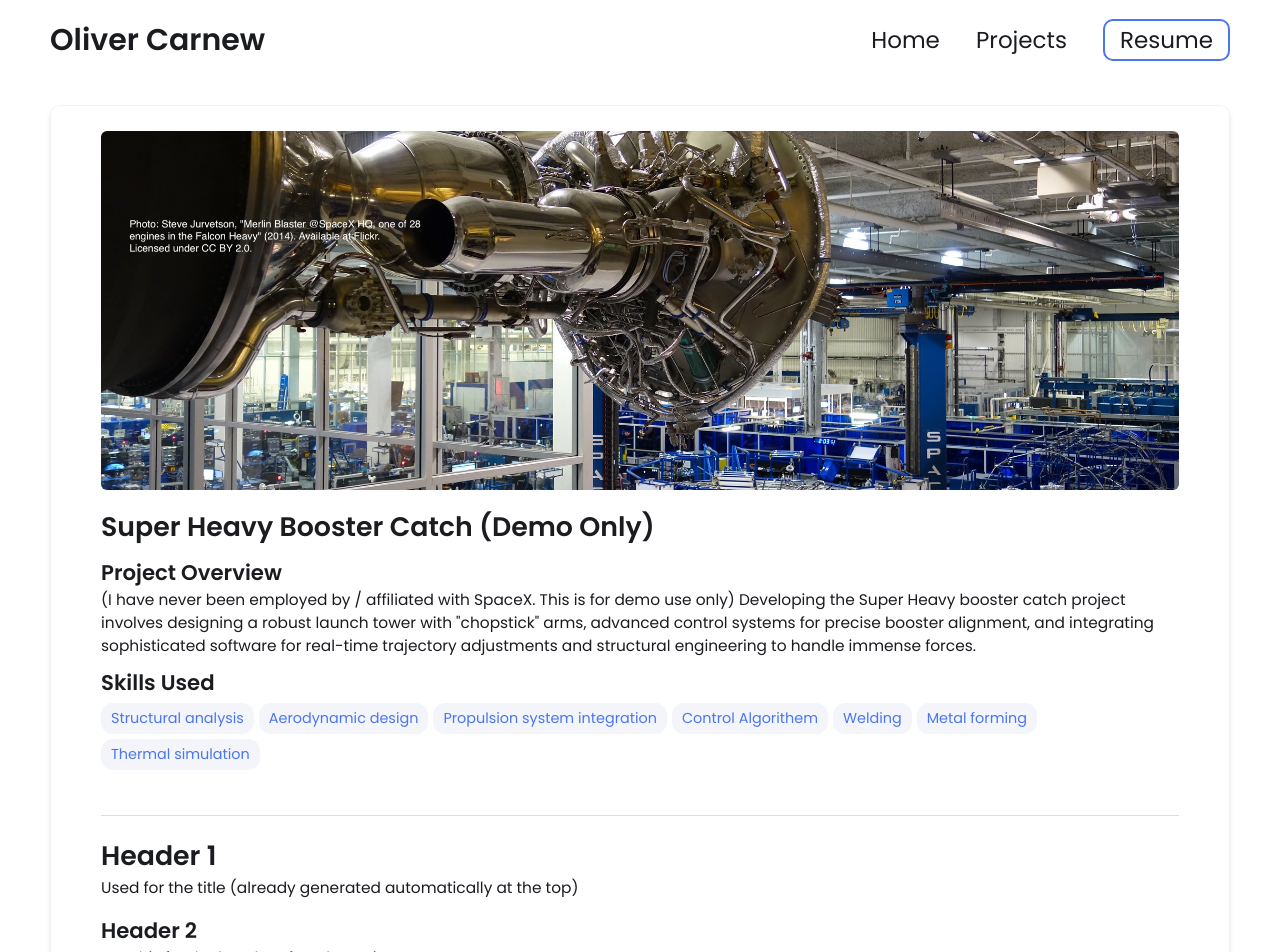
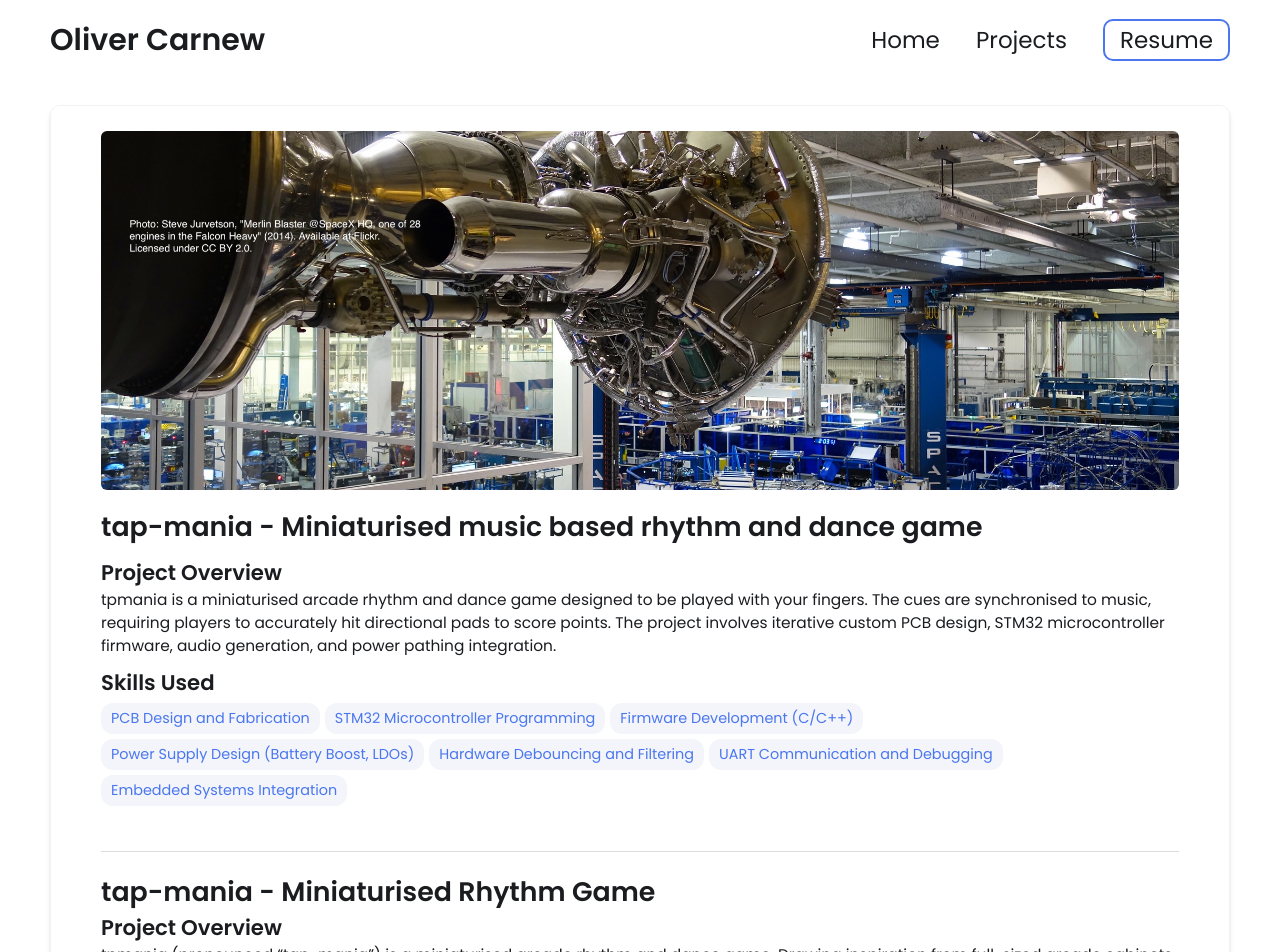
Before and after one commit to OliCar-del/OliCar-del.github.io, a Jekyll site: the page built from _projects/demo-project/index.md, in a window 1280 px wide and 1400 px high. Shown: the top 952 px of the window. Built offline with Jekyll 4.4.1, drawn with Linux system fonts in a browser that asks for light colours; some of the changed text lies outside the part shown.

Commit message:
adding tapmania project

````diff
--- a/_projects/demo-project/index.md
+++ b/_projects/demo-project/index.md
@@ -1,27 +1,27 @@
 ---
 layout: post
-title: Super Heavy Booster Catch (Demo Only)
-description:  (I have never been employed by / affiliated with SpaceX. This is for demo use only)
-    Developing the Super Heavy booster catch project involves designing a robust launch tower with "chopstick" arms, advanced control systems for precise booster alignment, and integrating sophisticated software for real-time trajectory adjustments and structural engineering to handle immense forces.
+title: tap-mania - Miniaturised music based rhythm and dance game
+description: tpmania is a miniaturised arcade rhythm and dance game designed to be played with your fingers. The cues are synchronised to music, requiring players to accurately hit directional pads to score points. The project involves iterative custom PCB design, STM32 microcontroller firmware, audio generation, and power pathing integration.
 skills:
-  - Structural analysis
-  - Aerodynamic design
-  - Propulsion system integration
-  - Control Algorithem
-  - Welding
-  - Metal forming
-  - Thermal simulation
+  - PCB Design and Fabrication
+  - STM32 Microcontroller Programming
+  - Firmware Development (C/C++)
+  - Power Supply Design (Battery Boost, LDOs)
+  - Hardware Debouncing and Filtering
+  - UART Communication and Debugging
+  - Embedded Systems Integration
 
 main-image: /project2.jpg
 ---
 
 ---
-# Header 1
-Used for the title (already generated automatically at the top)
-## Header 2
-Use this for the header of each section
-### Header 3
-Use this to have subsection if needed
+# tap-mania - Miniaturised Rhythm Game
+
+## Project Overview
+tpmania (pronounced "tap-mania") is a miniaturised arcade rhythm and dance game. Drawing inspiration from full-sized arcade cabinets of the early 2000s, the objective of the player is to follow rhythm cues displayed on a screen by pressing the correct arcade buttons. The game requires precise timing, scoring players based on their accuracy in hitting the pads synchronised to the music.
+
+### Hardware & PCB Design
+The hardware involves an iterative PCB design centered around an STM32L433CCT6 microcontroller. The system includes robust power pathing and battery charging with an MP2637GR-Z IC, a 3.3V LDO (AP2112K-3.3) for digital rails, audio generation via a MAX98357A DAC + Amplifier, SD card interfacing, and a 1.3” OLED display.
 
 
 ## Embedding images
@@ -31,7 +31,7 @@ Use this to have subsection if needed
 You can put in multiple entries. All images will be at a fixed height in the same row. With smaller window, they will switch to columns.
 
 ### Embeed images
-{% include image-gallery.html images="project2.jpg" height="400" %}
+{% include image-gallery.html images="pcbv1_schematic.jpg" height="400" %}
 place the images in project folder/images then update the file path.
 
 
@@ -52,61 +52,34 @@ The width of the video below. Regardless of initial width, all the videos is res
 ---
 
 ## Starting a new line
-leave two spaces "  " at the end or enter <br>
+The team focused on developing separate aspects of the product on breakout boards before moving to prototype PCBs.
+This iterative methodology allowed for easier integration of subsystems on a single board. <br>
 
 ## Adding bold text
-this is how you input **bold text**
+Oliver was primarily responsible for the **PCB design (prototype versions 1-4) and construction**, as well as the **state machine architecture and refactoring**.
 
 ## Adding italic text
-Italicized text is the *cat's meow*.
+The genre of rhythm games has spawned a number of different game concepts that are still popular, such as *Guitar Hero* and *Taiko no Tatsujin*.
 
 ## Adding ordered list
-1. First item
-2. Second item
-3. Third item
-4. Fourth item
+1. Breadboard prototyping of arcade button debouncing and interrupt architecture.
+2. PCBv1 design focusing on battery charging, 5V rail generation, and initial STM32 pinout routing.
+3. PCBv2 fabrication adding direct USB-C connectors and arcade pushbutton spade terminal lugs.
+4. Final PCBv4 integrations with full gameplay sequencing and OLED display architecture.
 
 ## Adding unordered list
-- First item
-- Second item
-- Third item
-- Fourth item
+- Part selection and design for audio generation (MAX98357A DAC).
+- Battery charging, boosting, and power pathing with USB.
+- Queue-based arcade button handling.
+- Firmware for proactive LED scheduling using a beat metronome timer.
 
 ## Adding code block
-```ruby
-def hello_world
-  puts "Hello, World!"
-end
-```
-
-```python
-def start()
-  print("time to start!")
-```
-
-```javascript
-let x = 1;
-if (x === 1) {
-  let x = 2;
-  console.log(x);
+```c
+// Example timer interrupt for beat metronome (TIM6)
+void HAL_TIM_PeriodElapsedCallback(TIM_HandleTypeDef *htim) {
+  if (htim->Instance == TIM6) {
+    // Prompt arcade button handling and LED scheduling on each beat
+    schedule_next_beat_leds();
+    process_button_queue();
+  }
 }
-console.log(x);
-
-```
-
-## Adding external links
-[Wikipedia](https://en.wikipedia.org)
-
-
-## Adding block quote
-> A blockquote would look great if you need to highlight something
-
-
-## Adding table
-
-| Header 1 | Header 2 |
-|----------|----------|
-| Row 1, Col 1 | Row 1, Col 2 |
-| Row 2, Col 1 | Row 2, Col 2 |
-
-make sure to leave aline betwen the table and the header
````
